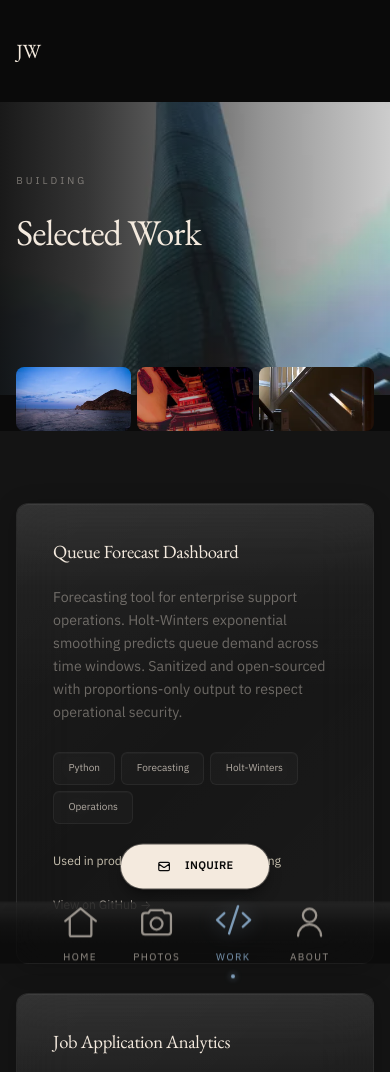
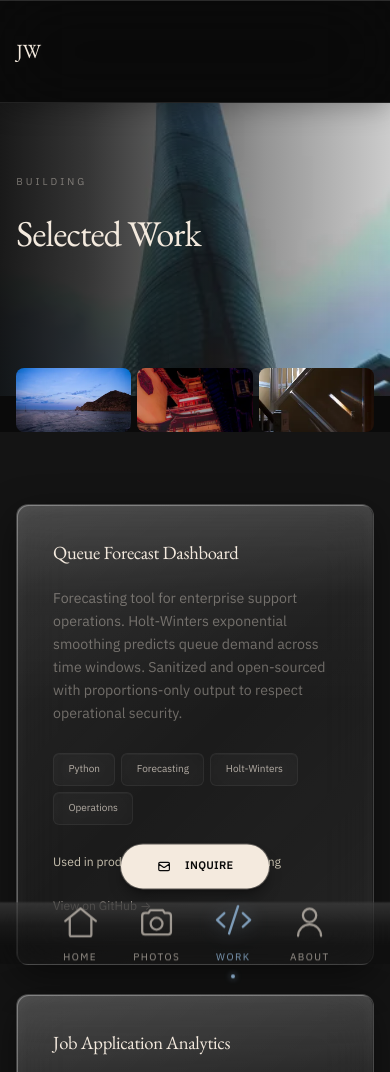
Before and after one commit to thejohndwilliams/thejohndwilliams-site, an Astro site: page /work in a window 390 px wide. Shown: the top 1072 px of the page. Built offline with nearby package versions, Linux system fonts and the light colour scheme; Astro itself is replaced by a stand-in of ours.

Commit message:
feat(glass): unified liquid-glass v2 — beveled edges, true-glass chrome, ivory icon
Prior "unify glass" passes read as a flat frosted gradient because the
effect had nothing to refract: 1–8% white tints over a near-black page, a
72%-opaque nav that went solid (.92) on scroll, and a desktop header that
was transparent then solid — never glass. Apple's literal refraction
(feDisplacementMap via backdrop-filter) is Chromium-only and fails on iOS
Safari (WebKit #245510), so chasing it would split web from mobile. This
ships the richest glass that renders IDENTICALLY on every browser.

Glass v2 (unlayered overrides so originals are untouched; Signature tier):
- Beveled edge on cards/panels: bright top-left chamfer + shadowed
  bottom-right + inner glow + lift. The edge is what reads as glass vs
  frosted gradient.
- Brighter pointer-tracked specular (--mx/--my) on cards and panels.
- Nav, mobile tab bar and #site-header are now one true-glass material
  (rgba .50, blur 40, saturate 1.8) — same pane top and bottom = the
  unified web+mobile UI.
- Header is glass chrome that STAYS glass on scroll (.62), not a solid
  slab; frosts the hero photograph behind it.
- Cross-browser identical: no backdrop-filter:url(), no mask-image.
  Bounds honored (blur<=44, saturate<=1.85). --mx/--my, .glass-tabbar and
  prefers-reduced-motion preserved; 71 tests green.

Icon: retire the last gold holdout. JW monogram recolored ivory (#F4EADE)
to match the 2026-05-31 gold retirement; favicon-48/192/512,
apple-touch-icon and favicon.ico regenerated from the corrected mark; icon
links cache-busted (?v=2) so stale gold drops out of the browser cache.

Co-authored-by: John D. Williams <jndwcreative@gmail.com>

```diff
--- a/src/layouts/BaseLayout.astro
+++ b/src/layouts/BaseLayout.astro
@@ -53,9 +53,9 @@ const ogImageURL = new URL(ogImage, Astro.site || 'https://thejohndwilliams.com'
     <meta name="author" content="John D. Williams" />
 
     <link rel="canonical" href={canonicalURL} />
-    <link rel="icon" type="image/svg+xml" href="/favicon.svg" />
-    <link rel="icon" type="image/png" sizes="48x48" href="/favicon-48.png" />
-    <link rel="apple-touch-icon" href="/apple-touch-icon.png" />
+    <link rel="icon" type="image/svg+xml" href="/favicon.svg?v=2" />
+    <link rel="icon" type="image/png" sizes="48x48" href="/favicon-48.png?v=2" />
+    <link rel="apple-touch-icon" href="/apple-touch-icon.png?v=2" />
     <link rel="manifest" href="/site.webmanifest" />
 
     {/* Theme color — brand midnight for mobile status bars */}
--- a/src/styles/global.css
+++ b/src/styles/global.css
@@ -809,3 +809,76 @@ html.lenis body { height: auto; }
 .lenis.lenis-smooth { scroll-behavior: auto !important; }
 .lenis.lenis-smooth [data-lenis-prevent] { overscroll-behavior: contain; }
 .lenis.lenis-stopped { overflow: hidden; }
+
+
+/* ============================================================
+   LIQUID GLASS v2 — Signature calibration (unified web+mobile)
+   Beveled edge + brighter specular, friendly to photo substrates.
+   UNLAYERED so it wins over @layer components without rewriting the
+   originals. Cross-browser identical: NO backdrop-filter:url(), NO
+   mask-image. Preserves --mx/--my, .glass-tabbar, reduced-motion so
+   build tests stay green. Bounds honored: blur<=44, saturate<=1.85.
+   ============================================================ */
+.glass-card,
+.glass-panel {
+  border-color: rgba(255, 255, 255, 0.16);
+  box-shadow:
+    inset 1px 1px 0 0 rgba(255, 255, 255, 0.30),
+    inset -1px -1px 0 0 rgba(0, 0, 0, 0.22),
+    inset 0 0 18px 0 rgba(255, 255, 255, 0.05),
+    0 12px 38px rgba(0, 0, 0, 0.45);
+}
+.glass-card {
+  background: linear-gradient(135deg, rgba(255,255,255,0.09) 0%, rgba(255,255,255,0.03) 52%, rgba(255,255,255,0.07) 100%);
+  backdrop-filter: blur(26px) saturate(1.8);
+  -webkit-backdrop-filter: blur(26px) saturate(1.8);
+}
+.glass-panel {
+  background: linear-gradient(180deg, rgba(255,255,255,0.07) 0%, rgba(255,255,255,0.03) 100%);
+  backdrop-filter: blur(30px) saturate(1.8);
+  -webkit-backdrop-filter: blur(30px) saturate(1.8);
+}
+.glass-card::before {
+  opacity: 1;
+  background:
+    radial-gradient(220px 150px at var(--mx, 50%) var(--my, -20%), rgba(255,255,255,0.20), transparent 60%),
+    linear-gradient(180deg, rgba(255,255,255,0.16) 0%, rgba(255,255,255,0.04) 20%, transparent 46%);
+}
+.glass-panel::before {
+  opacity: 1;
+  background:
+    radial-gradient(280px 190px at var(--mx, 50%) var(--my, -15%), rgba(255,255,255,0.16), transparent 65%),
+    linear-gradient(180deg, rgba(255,255,255,0.13) 0%, rgba(255,255,255,0.03) 24%, transparent 52%);
+}
+.glass-card:hover {
+  border-color: rgba(255, 255, 255, 0.22);
+  box-shadow:
+    inset 1px 1px 0 0 rgba(255, 255, 255, 0.38),
+    inset -1px -1px 0 0 rgba(0, 0, 0, 0.24),
+    inset 0 0 22px 0 rgba(255, 255, 255, 0.07),
+    0 18px 50px rgba(0, 0, 0, 0.50),
+    0 0 40px rgba(126, 156, 184, 0.10);
+}
+.glass-nav,
+.glass-tabbar,
+#site-header {
+  background: rgba(10, 10, 10, 0.50);
+  backdrop-filter: blur(40px) saturate(1.8);
+  -webkit-backdrop-filter: blur(40px) saturate(1.8);
+}
+.glass-nav { border-bottom: 1px solid rgba(255, 255, 255, 0.12); }
+.glass-tabbar { border-top: 1px solid rgba(255, 255, 255, 0.12); }
+.glass-nav::before,
+.glass-tabbar::before {
+  background: linear-gradient(180deg, rgba(255,255,255,0.14) 0%, rgba(255,255,255,0.04) 38%, transparent 72%);
+}
+#site-header {
+  border-bottom: 1px solid rgba(255, 255, 255, 0.10);
+  box-shadow:
+    inset 0 1px 0 0 rgba(255, 255, 255, 0.14),
+    0 6px 24px rgba(0, 0, 0, 0.26);
+}
+#site-header.scrolled {
+  background: rgba(10, 10, 10, 0.62);
+  border-bottom: 1px solid rgba(255, 255, 255, 0.10);
+}
```
Also changed, not shown: public/apple-touch-icon.png, public/favicon-192.png, public/favicon-48.png, public/favicon-512.png, public/favicon.ico, public/favicon.svg.
